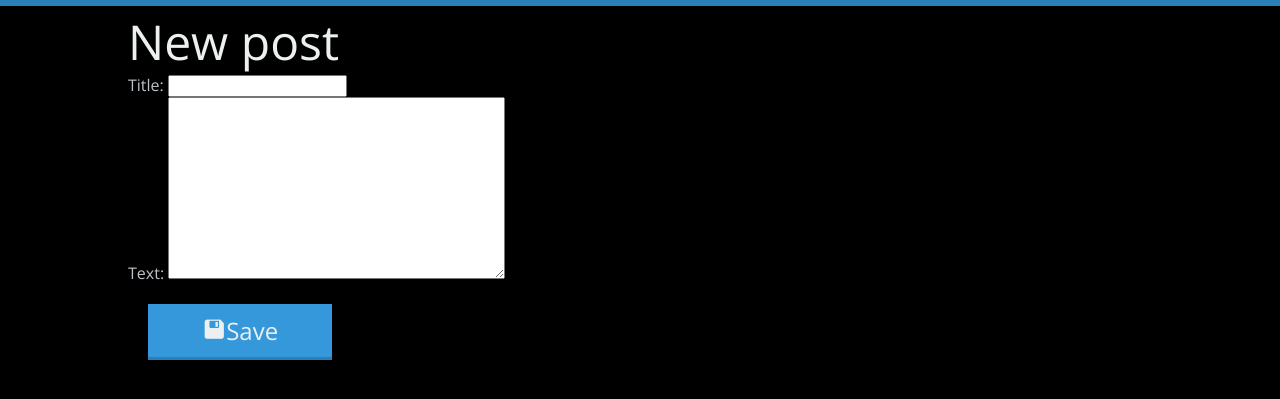
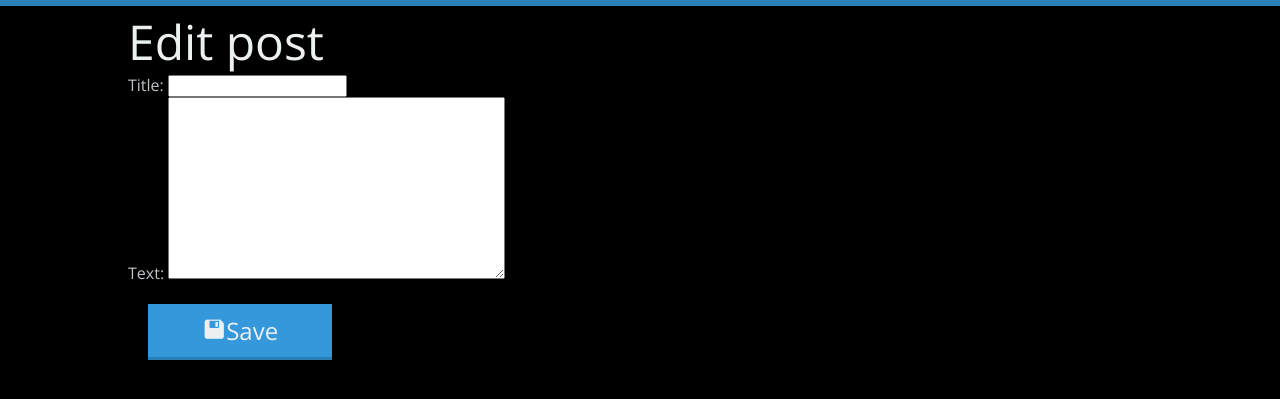
Before and after one commit to CrashdSystem/my-first-blog, a Django app: page /post/new/ in a window 1280 px wide. Shown: the part 81-480 px from the top of the page. Run offline with Django 3.2, Linux system fonts and the light colour scheme; some web fonts are replaced.

Commit message:
repaired HTML

```diff
--- a/CrashdBlog/templates/CrashdBlog/post_edit.html
+++ b/CrashdBlog/templates/CrashdBlog/post_edit.html
@@ -5,7 +5,7 @@
 {% endblock %}
 
     {% block content %}
-        <h1 class="encabezado">New post</h1>
+        <h1 class="encabezado">Edit post</h1>
         <div class="row">
 
         <form method="POST" class="col-xs-12 post-form">{% csrf_token %}
```
